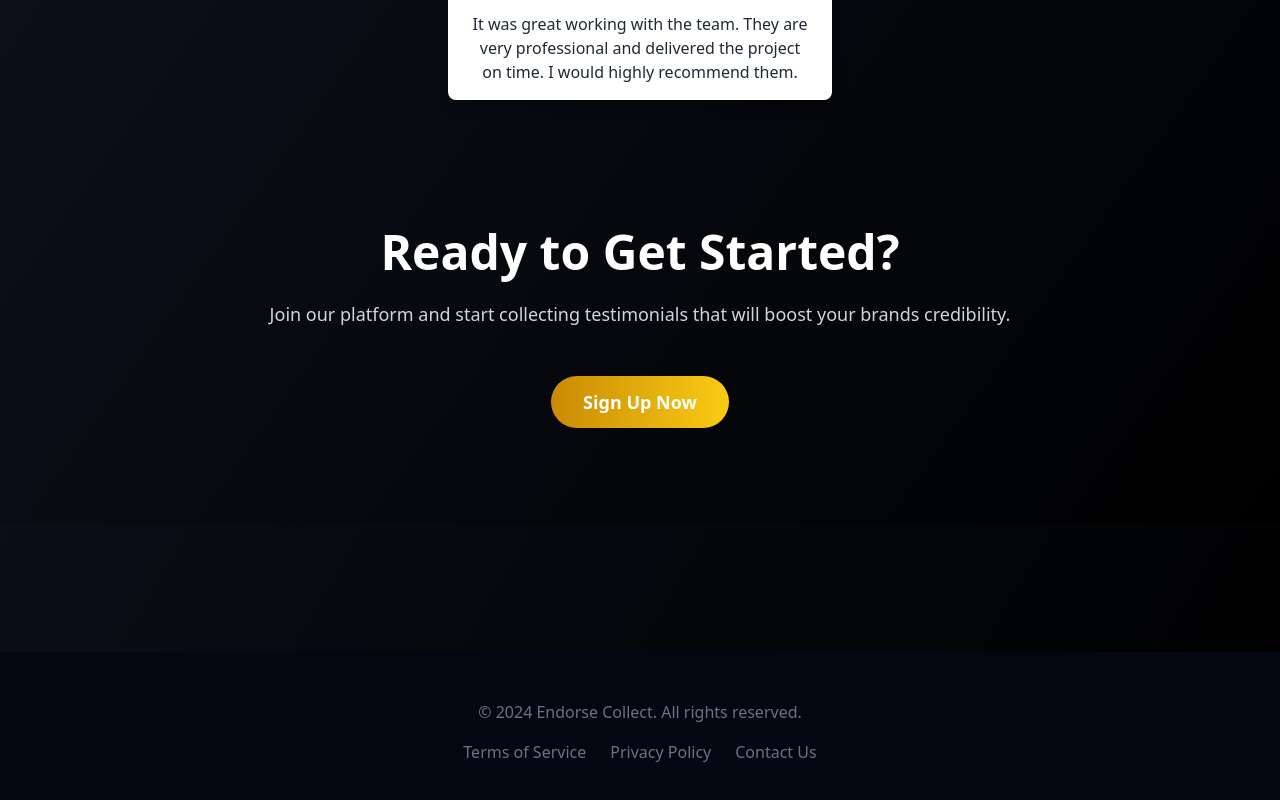
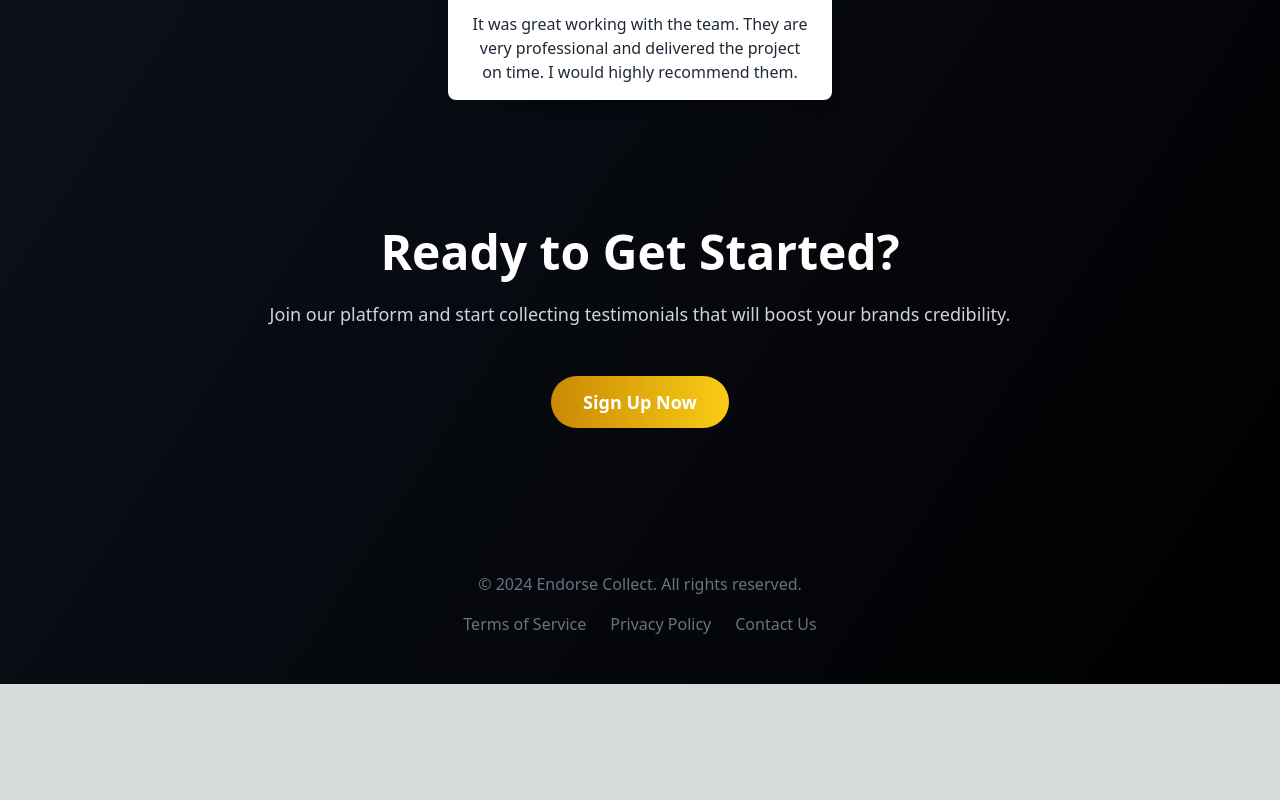
Before and after one commit to itzamanjain/testimonial-io, a Next.js app: page / in a window 1280 px wide. Shown: the part 1376-2176 px from the top of the page. After the commit the page ends 2060 px from the top, so only its background shows below. Built offline with nearby package versions, Linux system fonts and the light colour scheme.

Commit message:
chore: Update landing page layout and styles

```diff
--- a/src/app/page.js
+++ b/src/app/page.js
@@ -6,8 +6,8 @@ import Image from 'next/image';
 
 function Page() {
   return (
-   <>
-       <div className="min-h-screen bg-gradient-to-br from-gray-900 to-black px-4 py-12 md:py-24">
+   <div className='min-h-screen bg-gradient-to-br from-gray-900 to-black'>
+       <div className="min-h-screen  px-4 py-12 md:py-24">
       {/* Hero Section */}
       <div className="text-center max-w-4xl mx-auto">
         <h1 className="text-4xl md:text-6xl font-bold text-white leading-tight">
@@ -107,23 +107,23 @@ function Page() {
 
 
     </div>
-    <div className="mt-32 text-center py-12 bg-gray-950 ">
+    <div className=" text-center py-12  ">
     <p className="text-gray-500">
       &copy; {new Date().getFullYear()} Endorse Collect. All rights reserved.
     </p>
     <div className="mt-4 flex justify-center space-x-6">
-      <a href="/terms" className="text-gray-500 hover:text-gray-400">
+      <a href="/" className="text-gray-500 hover:text-gray-400">
         Terms of Service
       </a>
-      <a href="/privacy" className="text-gray-500 hover:text-gray-400">
+      <a href="/" className="text-gray-500 hover:text-gray-400">
         Privacy Policy
       </a>
-      <a href="/contact" className="text-gray-500 hover:text-gray-400">
+      <a href="/" className="text-gray-500 hover:text-gray-400">
         Contact Us
       </a>
     </div>
   </div>
-   </>
+   </div>
   );
 }
 
```
